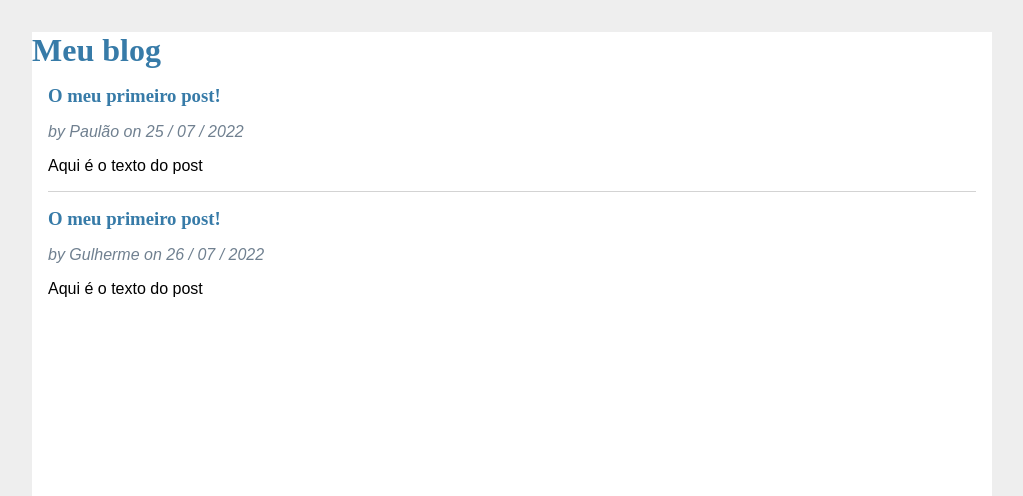
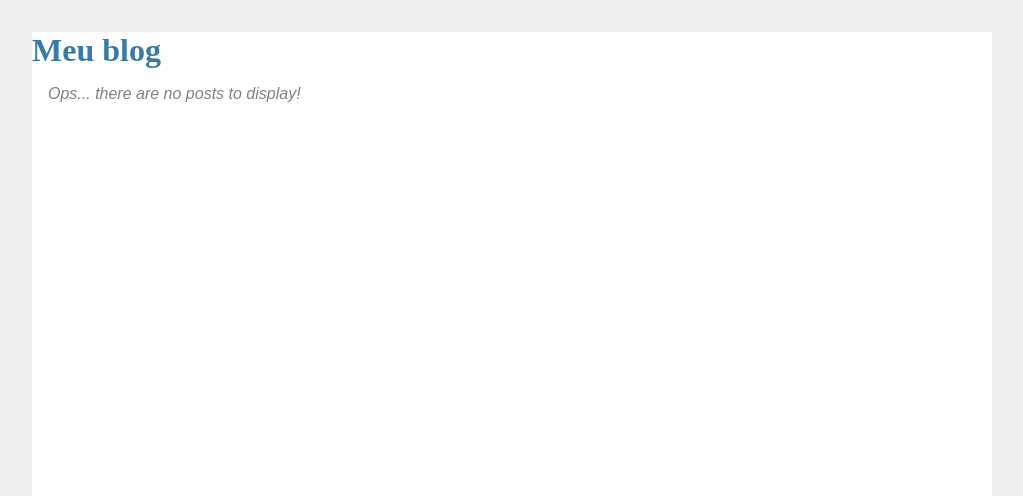
Before and after one commit to PauloPHPC/blog, a Flask app: page / in a window 1280 px wide. Shown: the top 496 px of the page, without its empty margins (128-1151 px from the left). Run offline with Flask 2, Linux system fonts and the light colour scheme; data that the repository does not hold is empty.

Commit message:
Aula 4: tabela posts, tabela users, template, css

```diff
--- a/app.py
+++ b/app.py
@@ -1,23 +1,44 @@
-from flask import Flask, render_template
+from flask import Flask, render_template, redirect, url_for
 from datetime import datetime
+from flask_sqlalchemy import SQLAlchemy
+
 app = Flask("hello")
+app.config["SQLALCHEMY_DATABASE_URI"] = "sqlite:///app.db"
+app.config["SQLALCHEMY_TRACK_MODIFICATIONS"] = False
 
-posts = [
+db = SQLAlchemy(app)
 
-    {
-        "title": "O meu primeiro post!",
-        "body": "Aqui é o texto do post",
-        "author": "Paulão",
-        "created": datetime(2022,7,25)
-    },{
-        "title": "O meu primeiro post!",
-        "body": "Aqui é o texto do post",
-        "author": "Gulherme",
-        "created": datetime(2022,7,26)
-    }
+class Post(db.Model):
+    __tablename__ = 'posts'
+    id = db.Column(db.Integer, primary_key=True, autoincrement=True)
+    title = db.Column(db.String(70), nullable=False)
+    body = db.Column(db.String(500))
+    created = db.Column(db.DateTime, nullable=False, default=datetime.now)
+    user_id = db.Column(db.Integer, db.ForeignKey('users.id'))
 
-]
+class User(db.Model):
+    __tablename__ = "users"
+    id = db.Column(db.Integer, primary_key=True, autoincrement=True)
+    username = db.Column(db.String(20), nullable=False, unique=True, index=True)
+    email = db.Column(db.String(64), nullable=False, unique=True)
+    password_hash = db.Column(db.String(128), nullable=False)
+    posts = db.relationship('Post', backref='author')
+
+db.create_all()
 
 @app.route("/")
 def index():
+    posts = Post.query.all()
     return render_template("index.html", posts = posts)
+
+#Popular o bd
+@app.route("/populate")
+def populate():
+    user = User(username = "Paulao", email = "g@g.com", password_hash = "meu")
+    post1 = Post(title="Post 1", body = "texto do post", author = user)
+    post2 = Post(title="Post 2", body = "texto do post 2", author = user)
+    db.session.add(user)
+    db.session.add(post1)
+    db.session.add(post2)
+    db.session.commit()
+    return redirect(url_for("index"))
--- a/requirements.txt
+++ b/requirements.txt
@@ -1,5 +1,8 @@
 click==8.1.3
 Flask==2.1.3
+Flask-SQLAlchemy==2.5.1
+greenlet==1.1.2
 itsdangerous==2.1.2
 python-dotenv==0.20.0
+SQLAlchemy==1.4.39
 Werkzeug==2.1.2
--- a/static/style.css
+++ b/static/style.css
@@ -41,3 +41,8 @@ hr{
     white-space: pre-line;
 
 }
+
+.no-posts{
+    font-style: italic;
+    color: grey
+}
--- a/templates/base.html
+++ b/templates/base.html
@@ -1,18 +1,15 @@
 <html>
     <head>
         <title> Meu blog </title>
-        <link rel = "stylesheet" href="/static/style.css">
+        <link rel = "stylesheet" href="{{ url_for('static', filename='style.css') }}">
     </head>
 
     <body>
         <h1> Meu blog </h1>
         <nav>
-
         </nav>
-
         <section class = "content">
         {% block content %}
-
         {% endblock %}
         </section>
     </body>
--- a/templates/index.html
+++ b/templates/index.html
@@ -8,7 +8,7 @@
             <div>
                 <h1>{{ post.title }}</h1>
                 <div class = "about">
-                    by {{ post.author }} on {{ post.created.strftime("%d / %m / %Y") }}
+                    by {{ post.author.username }} on {{ post.created.strftime("%d / %m / %Y") }}
                 </div>
             </div>
         </header>
@@ -17,6 +17,7 @@
     {% if not loop.last %}
         <hr>
     {% endif %}
-
+{% else %}
+    <p class="no-posts">Ops... there are no posts to display!</p>
 {% endfor %}
 {% endblock %}
```
Also changed, not shown: 1 other file.
